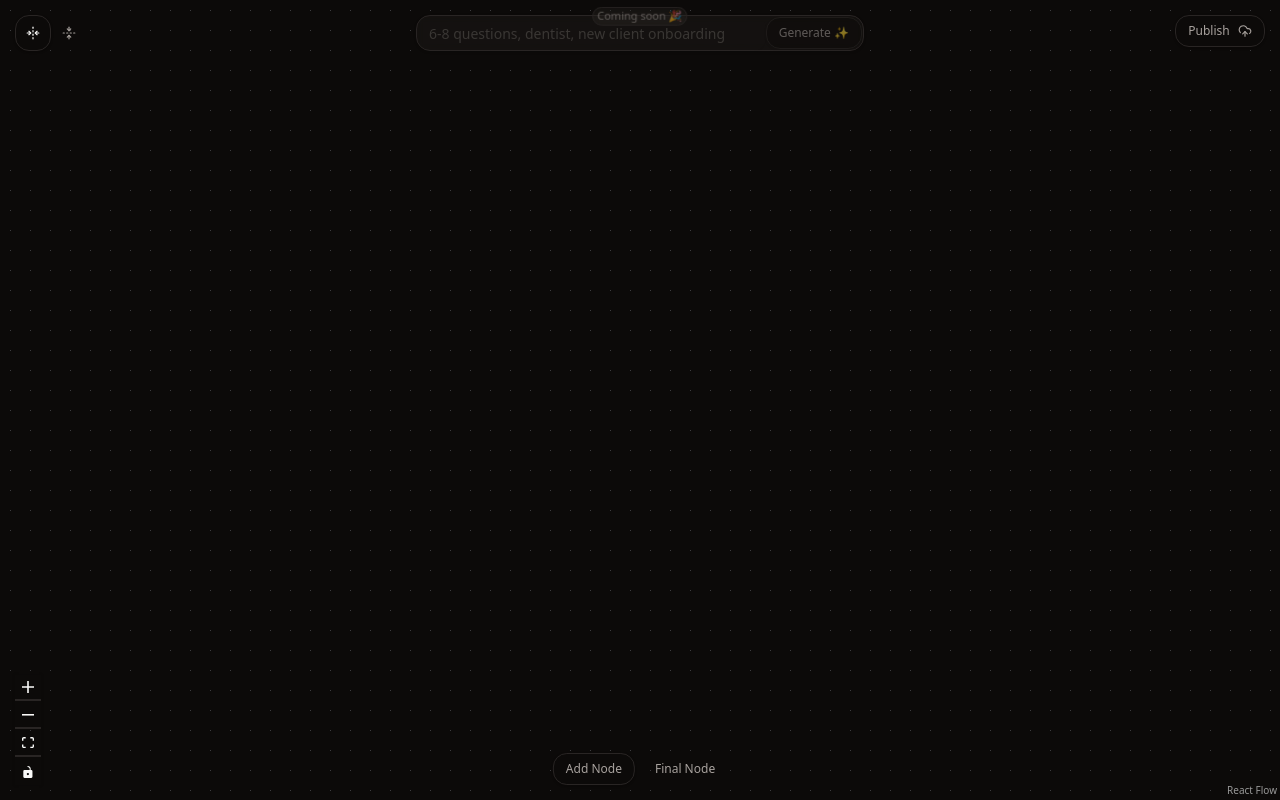
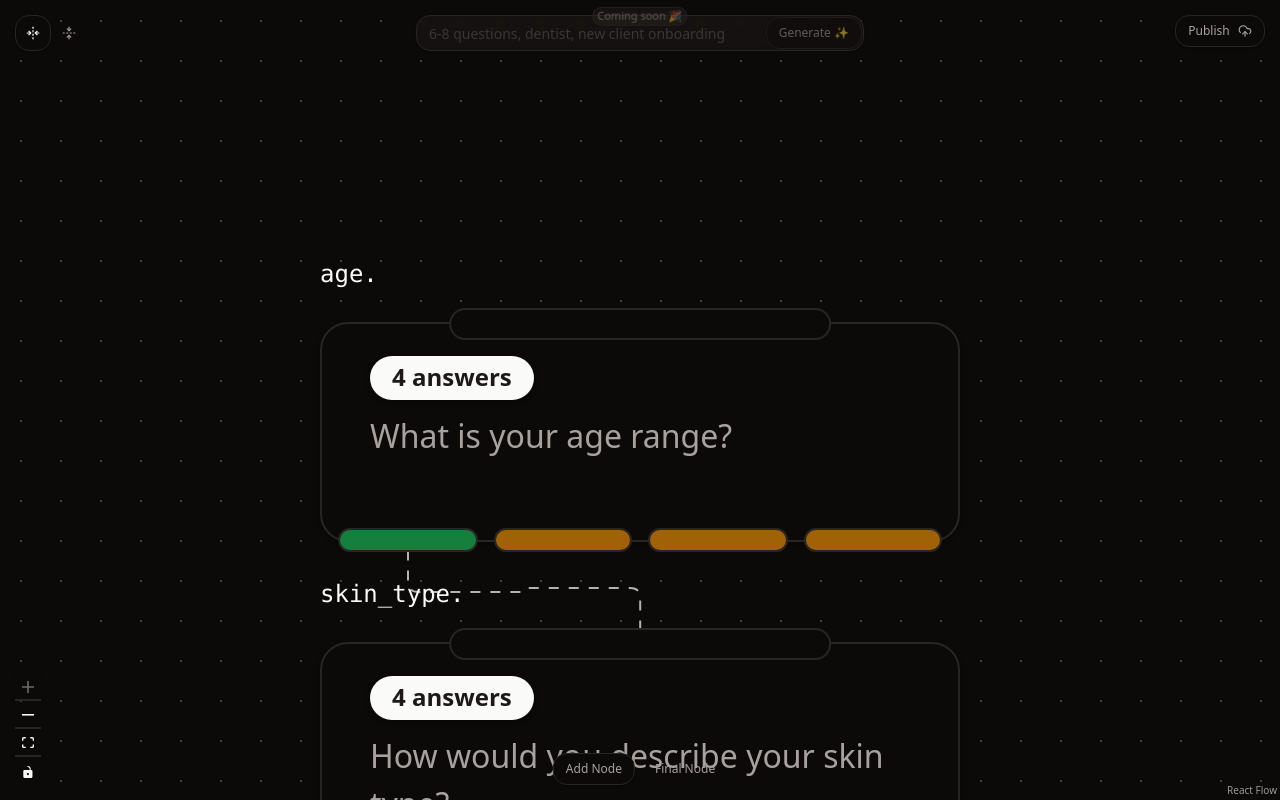
Before and after one commit to jrcairns/flow, a Next.js app: page / in a window 1280 px wide. Built offline with nearby package versions, Linux system fonts and the light colour scheme.

Commit message:
fix onboarding flow graph

```diff
--- a/src/app/page.tsx
+++ b/src/app/page.tsx
@@ -21,7 +21,7 @@ const initialNodes = [
 export default function Home() {
   return (
     <div className="h-screen">
-      <Flow initialNodes={[]} initialEdges={[]} />
+      <Flow initialNodes={data.map.nodes} initialEdges={data.map.edges} />
     </div>
   );
 }
--- a/src/components/flow.tsx
+++ b/src/components/flow.tsx
@@ -35,6 +35,7 @@ const nodeTypes = {
 };
 
 const HORIZONTAL_SPACING = 375; // Adjust this value as needed
+const VERTICAL_SPACING = 200; // Adjust this value as needed
 
 const dagreGraph = new dagre.graphlib.Graph();
 
@@ -139,7 +140,6 @@ export const Flow = ({ initialNodes, initialEdges }: { initialNodes: Node[], ini
     }, []);
 
     const onConnectEnd = useCallback(
-        // @ts-ignore
         (event) => {
             const connecting = connectingNodeId.current;
             if (!connecting) return;
@@ -149,19 +149,18 @@ export const Flow = ({ initialNodes, initialEdges }: { initialNodes: Node[], ini
             if (targetIsPane) {
                 const id = nanoid();
                 const existingNodes = getNodes();
-                const lastNode = existingNodes[existingNodes.length - 1];
-                const newNodeX = lastNode ? lastNode.position.x + HORIZONTAL_SPACING : HORIZONTAL_SPACING;
+                const sourceNode = existingNodes.find(node => node.id === connecting.nodeId);
+
+                if (!sourceNode) return;
+
+                const newNodePosition = screenToFlowPosition({
+                    x: event.clientX,
+                    y: event.clientY,
+                });
 
                 const newNode = {
                     id,
-                    // position: {
-                    //     x: newNodeX,
-                    //     y: 0,
-                    // },
-                    position: screenToFlowPosition({
-                        x: event.clientX + 200,
-                        y: event.clientY,
-                    }),
+                    position: newNodePosition,
                     type: "question",
                     data: {
                         question: faker.lorem.sentence(),
@@ -175,12 +174,9 @@ export const Flow = ({ initialNodes, initialEdges }: { initialNodes: Node[], ini
 
                 setNodes((nds) => {
                     const updatedNodes = nds.concat(newNode);
-                    // @ts-ignore
-                    const sourceNode = updatedNodes.find(node => node.id === connecting.nodeId);
-                    if (sourceNode) {
-                        // @ts-ignore
-                        sourceNode.data.options = sourceNode.data.options.map(opt =>
-                            // @ts-ignore
+                    const updatedSourceNode = updatedNodes.find(node => node.id === connecting.nodeId);
+                    if (updatedSourceNode) {
+                        updatedSourceNode.data.options = updatedSourceNode.data.options.map(opt =>
                             opt.id === connecting.handleId ? { ...opt, nextNodeId: id } : opt
                         );
                     }
@@ -188,11 +184,8 @@ export const Flow = ({ initialNodes, initialEdges }: { initialNodes: Node[], ini
                 });
 
                 const newEdge: Edge = {
-                    // @ts-ignore
                     id: `e${connecting.handleId}-${id}`,
-                    // @ts-ignore
                     source: connecting.nodeId,
-                    // @ts-ignore
                     sourceHandle: connecting.handleId,
                     target: id,
                     animated: true,
@@ -201,10 +194,22 @@ export const Flow = ({ initialNodes, initialEdges }: { initialNodes: Node[], ini
 
                 setEdges((eds) => eds.concat(newEdge));
 
-                // Center the view on the new node
-                setTimeout(() => {
-                    setCenter(newNodeX, 0, { zoom: getViewport().zoom, duration: 1000 });
-                }, 100);
+                // Check if the new node is in view
+                const { x, y, zoom } = getViewport();
+                const nodeIsInView = (
+                    newNodePosition.x >= x && newNodePosition.x <= x + window.innerWidth / zoom &&
+                    newNodePosition.y >= y && newNodePosition.y <= y + window.innerHeight / zoom
+                );
+
+                // Only adjust view if the new node is out of view
+                if (!nodeIsInView) {
+                    const padding = 50; // Adjust this value as needed
+                    setCenter(
+                        newNodePosition.x,
+                        newNodePosition.y,
+                        { zoom, duration: 500 }
+                    );
+                }
             }
             connectingNodeId.current = null;
         },
@@ -219,14 +224,14 @@ export const Flow = ({ initialNodes, initialEdges }: { initialNodes: Node[], ini
             const lastNode = existingNodes[existingNodes.length - 1];
             const viewport = getViewport();
 
-            const newNodeX = lastNode ? lastNode.position.x + HORIZONTAL_SPACING : HORIZONTAL_SPACING;
+            const newNodeY = lastNode ? lastNode.position.y + VERTICAL_SPACING : 0;
 
             const newNode = {
                 id: newNodeId,
                 type: 'question',
                 position: {
-                    x: newNodeX,
-                    y: 0
+                    x: 0, // Keep x position constant
+                    y: newNodeY
                 },
                 data: {
                     question: 'New Question',
@@ -249,7 +254,7 @@ export const Flow = ({ initialNodes, initialEdges }: { initialNodes: Node[], ini
 
             // Center the view on the new node
             setTimeout(() => {
-                setCenter(newNodeX, 0, { zoom: viewport.zoom, duration: 1000 });
+                setCenter(0, newNodeY, { zoom: viewport.zoom, duration: 1000 });
             }, 100);
 
             return updatedNodes;
@@ -264,14 +269,14 @@ export const Flow = ({ initialNodes, initialEdges }: { initialNodes: Node[], ini
             const lastNode = existingNodes[existingNodes.length - 1];
             const viewport = getViewport();
 
-            const newNodeX = lastNode ? lastNode.position.x + HORIZONTAL_SPACING : HORIZONTAL_SPACING;
+            const newNodeY = lastNode ? lastNode.position.y + VERTICAL_SPACING : 0;
 
             const newNode = {
                 id: newNodeId,
                 type: "message",
                 position: {
-                    x: newNodeX,
-                    y: 0
+                    x: 0, // Center horizontally
+                    y: newNodeY
                 },
                 data: {
                     heading: "Thank you for registering",
@@ -281,10 +286,18 @@ export const Flow = ({ initialNodes, initialEdges }: { initialNodes: Node[], ini
 
             const updatedNodes = [...nds, newNode];
 
-            // Center the view on the new node
-            setTimeout(() => {
-                setCenter(newNodeX, 0, { zoom: viewport.zoom, duration: 1000 });
-            }, 100);
+            // Check if the new node is in view
+            const { x, y, zoom } = viewport;
+            const nodeIsInView = (
+                newNode.position.y >= y && newNode.position.y <= y + window.innerHeight / zoom
+            );
+
+            // Only adjust view if the new node is out of view
+            if (!nodeIsInView) {
+                setTimeout(() => {
+                    setCenter(0, newNode.position.y, { zoom, duration: 500 });
+                }, 100);
+            }
 
             return updatedNodes;
         });
@@ -292,14 +305,11 @@ export const Flow = ({ initialNodes, initialEdges }: { initialNodes: Node[], ini
         // Connect unconnected question node options to the new Final Node
         setEdges((eds) => {
             const nodes = getNodes();
-            // @ts-ignore
             const newEdges = [];
 
             nodes.forEach(node => {
                 if (node.type === 'question') {
-                    // @ts-ignore
                     node.data.options.forEach(option => {
-                        console.log(option)
                         // Check if this option doesn't have a next node or if its next node doesn't exist
                         const nextNodeExists = nodes.some(n => n.id === option.nextNodeId);
                         if (!option.nextNodeId || !nextNodeExists) {
@@ -319,7 +329,6 @@ export const Flow = ({ initialNodes, initialEdges }: { initialNodes: Node[], ini
                 }
             });
 
-            // @ts-ignore
             return [...eds, ...newEdges];
         });
 
```
